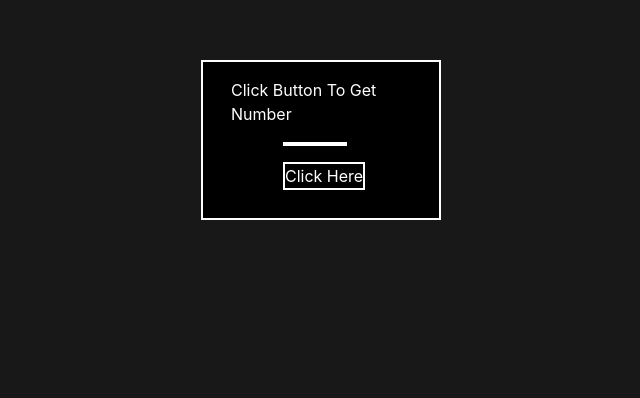
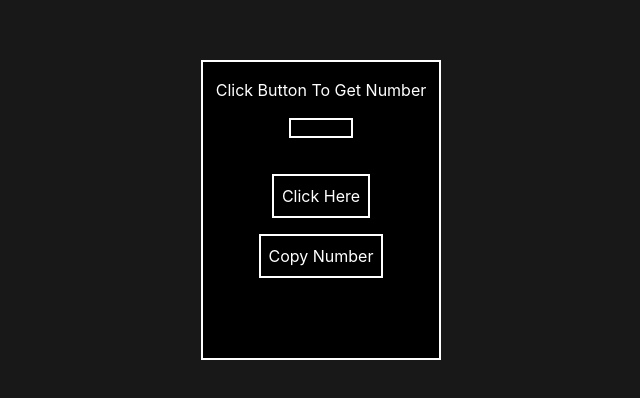
Before and after one commit to Killdroid2342/random-number, a React (Create React App) app: page / in a window 1280 px wide. Shown: the part 324-722 px from the top of the page, without its empty margins (319-959 px from the left). Built offline with nearby package versions, Linux system fonts and the light colour scheme.

Commit message:
added copy number and aligned everything

```diff
--- a/src/components/Random-Gen/RandomGen.js
+++ b/src/components/Random-Gen/RandomGen.js
@@ -9,12 +9,22 @@ const RandomGen = () => {
   };
   return (
     <div className='center'>
-      <div className='border-2 border-white w-60 h-40 mt-96 bg-black'>
-        <h1 className='text-white ml-7 mt-4'>Click Button To Get Number</h1>
-        <p className='text w-16 text-center'>{sampleNumber}</p>
-        <button onClick={() => getRandomNumber()} className='text'>
-          Click Here
-        </button>
+      <div className='border-2 border-white w-60 pb-20 mt-96 bg-black text-center'>
+        <h1 className='text-white  mt-4'>Click Button To Get Number</h1>
+        <div className='center'>
+          <p className='text w-16 text-center'>{sampleNumber}</p>
+        </div>
+        <div className='center mt-5'>
+          <button onClick={() => getRandomNumber()} className='text'>
+            Click Here
+          </button>
+          <button
+            onClick={() => navigator.clipboard.writeText(sampleNumber)}
+            className='text'
+          >
+            Copy Number
+          </button>
+        </div>
       </div>
     </div>
   );
--- a/src/index.css
+++ b/src/index.css
@@ -20,7 +20,7 @@ body {
 }
 @layer components {
   .text {
-    @apply border-2 border-white text-white mt-4 ml-20;
+    @apply border-2 border-white text-white mt-4  p-2;
   }
   .center {
     @apply flex flex-col items-center justify-center;
```
